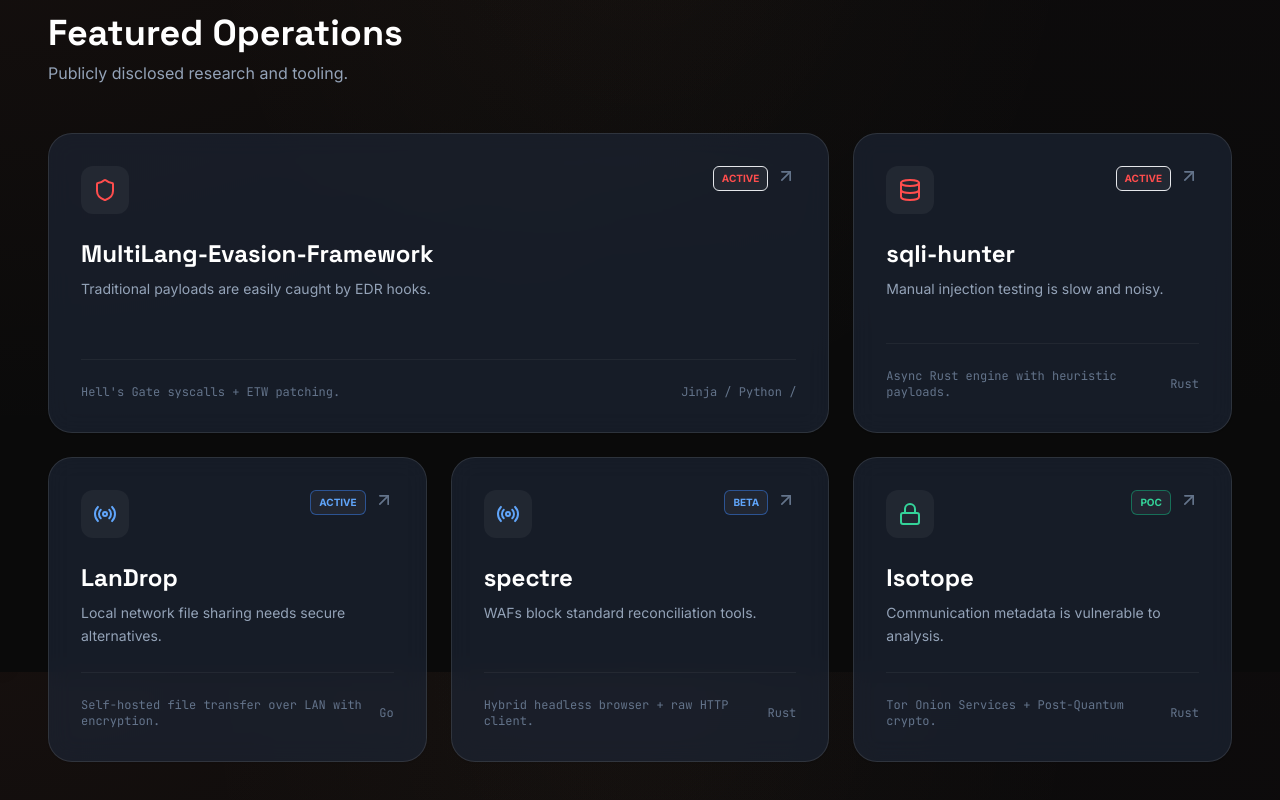
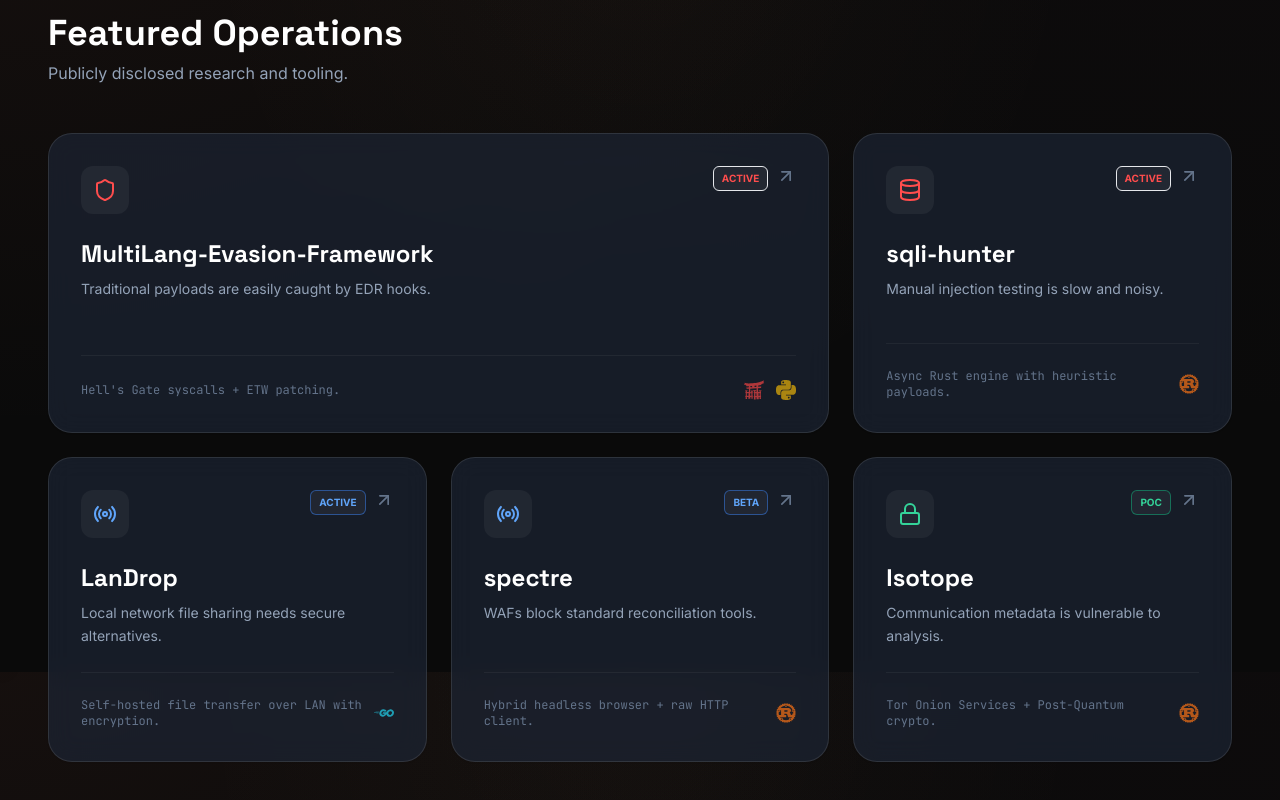
Before and after one commit to id-root/portfolio, a Next.js app: page / in a window 1280 px wide. Shown: the part 928-1728 px from the top of the page. Built offline with nearby package versions, Linux system fonts and the light colour scheme.

Commit message:
Update projects.tsx

```diff
--- a/src/components/projects.tsx
+++ b/src/components/projects.tsx
@@ -1,4 +1,5 @@
-import { ArrowUpRight, Github, Lock, Database, Radio, Shield } from "lucide-react";
+import { ArrowUpRight, Database, Lock, Radio, Shield } from "lucide-react";
+import { SiPython, SiJinja, SiRust, SiGo } from "react-icons/si";
 
 export const Projects = () => {
     const projects = [
@@ -6,7 +7,10 @@ export const Projects = () => {
             title: "MultiLang-Evasion-Framework",
             status: "ACTIVE",
             version: "v1.0.0",
-            lang: "Jinja / Python / ",
+            stack: [
+                { icon: SiJinja, color: "text-red-500" },
+                { icon: SiPython, color: "text-yellow-500" }
+            ],
             icon: Shield,
             color: "text-neon-cyan",
             accent: "border-neon-cyan/50",
@@ -18,7 +22,9 @@ export const Projects = () => {
             title: "sqli-hunter",
             status: "ACTIVE",
             version: "v6.0.0",
-            lang: "Rust",
+            stack: [
+                { icon: SiRust, color: "text-orange-500" }
+            ],
             icon: Database,
             color: "text-neon-purple",
             accent: "border-neon-purple/50",
@@ -30,7 +36,9 @@ export const Projects = () => {
             title: "LanDrop",
             status: "ACTIVE",
             version: "v1.0.0",
-            lang: "Go",
+            stack: [
+                { icon: SiGo, color: "text-cyan-400" }
+            ],
             icon: Radio,
             color: "text-blue-400",
             accent: "border-blue-500/50",
@@ -42,7 +50,9 @@ export const Projects = () => {
             title: "spectre",
             status: "BETA",
             version: "v3.0.0",
-            lang: "Rust",
+            stack: [
+                { icon: SiRust, color: "text-orange-500" }
+            ],
             icon: Radio,
             color: "text-blue-400",
             accent: "border-blue-500/50",
@@ -54,7 +64,9 @@ export const Projects = () => {
             title: "Isotope",
             status: "POC",
             version: "v4.0.0",
-            lang: "Rust",
+            stack: [
+                { icon: SiRust, color: "text-orange-500" }
+            ],
             icon: Lock,
             color: "text-emerald-400",
             accent: "border-emerald-500/50",
@@ -107,7 +119,17 @@ export const Projects = () => {
                         <div className="relative z-10 pt-6 border-t border-stone-200 dark:border-white/5 mt-auto">
                             <div className="flex items-center justify-between text-xs text-stone-500 dark:text-slate-500 font-mono">
                                 <span>{project.approach}</span>
-                                <span>{project.lang}</span>
+
+                                {/* New Icon Rendering Logic */}
+                                <div className="flex gap-3">
+                                    {project.stack.map((Tech, i) => (
+                                        <Tech.icon
+                                            key={i}
+                                            className={`w-5 h-5 ${Tech.color} opacity-70 group-hover:opacity-100 transition-opacity`}
+                                            title="Language used"
+                                        />
+                                    ))}
+                                </div>
                             </div>
                         </div>
                     </a>
```
